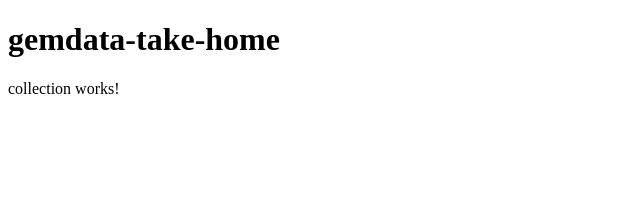
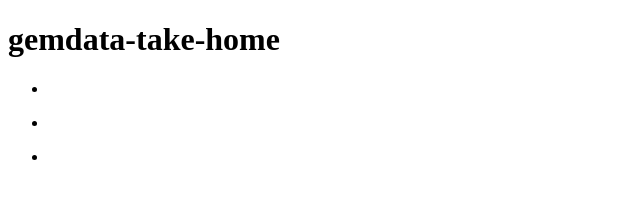
Before and after one commit to alexsjcho/gemdata-assignment-angular, an Angular app: page / in a window 1280 px wide. Shown: the top 216 px of the page, without its empty margins (0-640 px from the left). Built offline with nearby package versions, Linux system fonts and the light colour scheme.

Commit message:
rendered a list of collections

```diff
--- a/src/app/components/collection/collection.component.html
+++ b/src/app/components/collection/collection.component.html
@@ -1 +1,3 @@
-<p>collection works!</p>
+<ul *ngFor="let photocollection of collection">
+  <li>{{ collection.title }}</li>
+</ul>
--- a/src/app/components/collection/collection.component.ts
+++ b/src/app/components/collection/collection.component.ts
@@ -13,9 +13,9 @@ export class CollectionComponent implements OnInit {
 
   ngOnInit() {
     this.collection = [
-      { title: 'I like a man with a bread', total_photos: 12 },
-      { title: 'Cho cho cho', total_photos: 22 },
-      { title: 'add oil oil oil ', total_photos: 123 }
+      { id: 1, title: 'I like a man with a bread', total_photos: 12 },
+      { id: 2, title: 'Cho cho cho', total_photos: 22 },
+      { id: 3, title: 'add oil oil oil ', total_photos: 123 }
     ];
   }
 }
--- a/src/app/models/PhotoCollection.ts
+++ b/src/app/models/PhotoCollection.ts
@@ -1,4 +1,5 @@
 export class PhotoCollection {
+  id: number;
   title: string;
   total_photos: number;
 }
```
